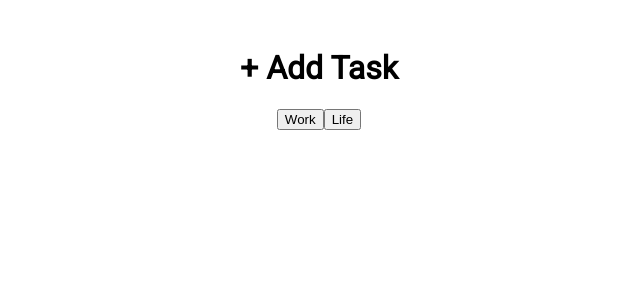
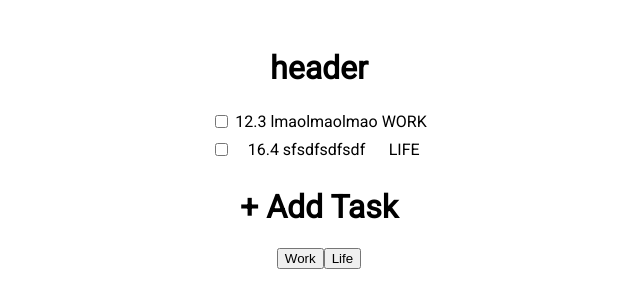
Before and after one commit to jodichoo/LE_PLAN_Web, a React (Create React App) app: page /dashboard in a window 1280 px wide. Shown: the top 308 px of the page, without its empty margins (321-961 px from the left). Built offline with nearby package versions, Linux system fonts and the light colour scheme.

Commit message:
Implement task manager

```diff
--- a/src/App.css
+++ b/src/App.css
@@ -4,6 +4,7 @@
   text-align: center;
   padding: 20px;
   font-family: Roboto;
+  margin: auto;
 }
 
 .signup-login {
@@ -34,6 +35,10 @@
   margin: auto;
 }
 
+.task-table {
+  margin: auto;
+  empty-cells: show;
+}
 nav li {
   display: inline;
   padding: 20px;
--- a/src/components/TaskForm.js
+++ b/src/components/TaskForm.js
@@ -2,15 +2,13 @@ import { useState } from 'react';
 
 
 function TaskForm(props) {
-    // const [addWorkClicked, setAddWorkClicked] = useState(false);
-    // const [addLifeClicked, setAddLifeClicked] = useState(false);
     const currDate = new Date().toISOString().substring(0, 10);
     const [taskName, setTaskName] = useState('');
     const [taskDesc, setTaskDesc] = useState('');
     const [taskDate, setTaskDate] = useState(currDate);
     const [taskHrs, setTaskHrs] = useState(0);
     const [taskMins, setTaskMins] = useState(0);
-    const [taskDur, setTaskDur] = useState(0);
+    const [taskDur, setTaskDur] = useState();
     const [isWork, setIsWork] = useState(true);
     const [check, setCheck] = useState(true);
     const [tasks, setTasks] = useState([]);
@@ -40,6 +38,7 @@ function TaskForm(props) {
         console.log(t);
         // update tasks here
         const newTask = {
+                isWork: isWork,
                 name: taskName,
                 desc: taskDesc,
                 time: t,
@@ -72,12 +71,12 @@ function TaskForm(props) {
             }}>
                 <div className="task-form">
                 <label>Task Name: </label>
-                <input type="text" onChange={e => setTaskName(e.target.value)} required></input>
+                <input id='test' type="text" defaultValue={taskName} onChange={e => setTaskName(e.target.value)} required></input>
                 </div>
 
                 <div className="task-form">
                 <label>Task Description: </label>
-                <input type="text" onChange={e => setTaskDesc(e.target.value)}></input>
+                <input type="text" defaultValue={taskDesc} onChange={e => setTaskDesc(e.target.value)}></input>
                 </div>
 
                 <div className="task-form">
@@ -94,7 +93,7 @@ function TaskForm(props) {
 
                 <div className="task-form">
                 <label>Duration: </label>
-                <input type="number" id="task-duration" step='0.25' min="0" placeholder='E.g. 2.25' required></input>
+                <input type="number" id="task-duration" defaultValue={taskDur} step='0.25' min="0" placeholder='E.g. 2.25' required></input>
                 </div>
 
                 <div className="task-form">
--- a/src/components/TaskManager.js
+++ b/src/components/TaskManager.js
@@ -1,6 +1,61 @@
+import React, { useState } from 'react';
+
+
 function TaskManager() {
+    const tasks = [{
+        isWork: true,
+        name: 'lmaolmaolmao',
+        desc: 'lololoolol',
+        time: 12.30,
+        dur: 2
+    },{
+        isWork: false,
+        name: 'sfsdfsdfsdf',
+        desc: 'sdfd',
+        time: 16.40,
+        dur: 3
+    }];
+
+    function toggleTaskDesc(e, index, toggle) {
+        e.preventDefault();
+        // console.log(tasks[index].desc);
+        let t = document.getElementById(index);
+        if (toggle) {
+            t.style.display = 'block';
+        } else {
+            t.style.display = 'none';
+        }
+    }
+
+    function deleteTask(e, index) {
+        e.preventDefault();
+        //delete task from database
+        //update current task variable
+    }
+
     return (
-        <div></div>
+        <div>
+            {/* some header using username */}
+            <h1>header</h1>
+        <table className='task-table'>
+            <tbody>
+                {tasks.map((task, index) => (
+                <>
+                <tr onMouseEnter={e => toggleTaskDesc(e, index, true)} onMouseLeave={e => toggleTaskDesc(e, index, false)} onClick={e => deleteTask(e, index)}>
+                    <td><input type="checkbox" /></td>
+                    <td>{task.time}{' '}{task.name}</td>
+                    <td>{task.isWork ? 'WORK' : 'LIFE'}</td>
+                </tr>
+                <tr>
+                    <td></td>
+                    <td className='mouse-desc' id={index} style={{display: 'none'}}>{task.desc}</td>
+                    <td></td>
+                </tr>
+                </>
+                ))}
+            </tbody>
+        </table>
+        </div>
     )
 }
 
```
Also changed, not shown: src/components/CenterDashboard.js (+46 -0 lines).
